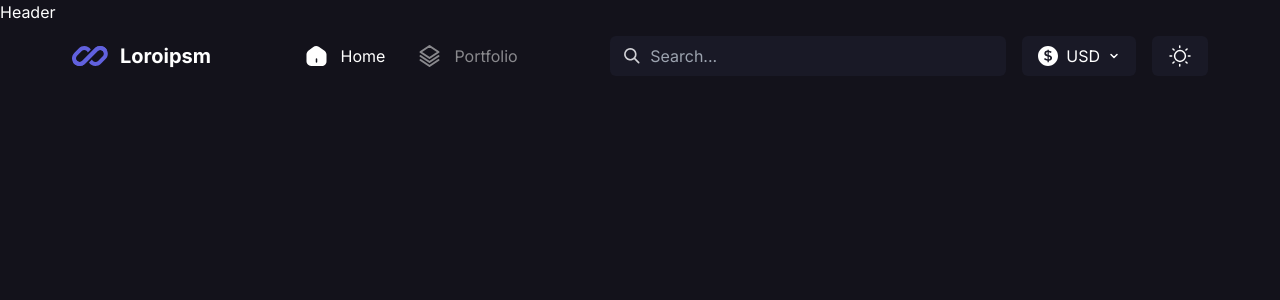
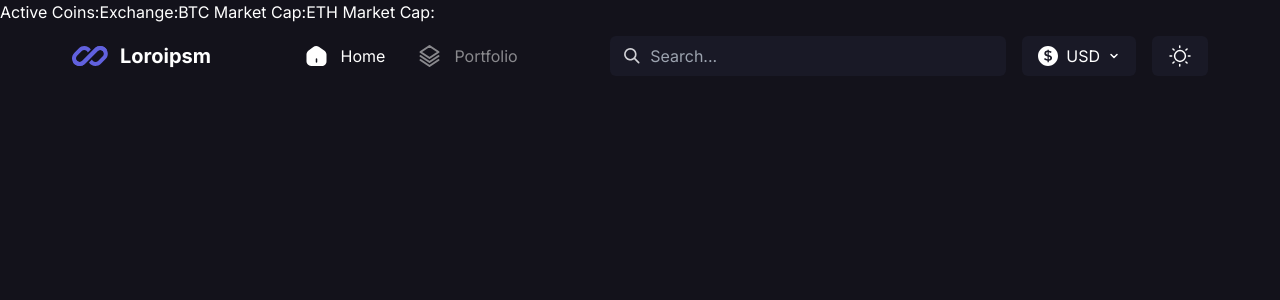
Before and after one commit to 10richard/crypto-app, a Next.js app: page / in a window 1280 px wide. Shown: the top 300 px of the page. Built offline with nearby package versions, Linux system fonts and the light colour scheme; no server answers.

Commit message:
fetch data for header from coingecko

```diff
--- a/app/api/fetchTest.ts
+++ /dev/null
@@ -1 +0,0 @@
-export async function fetchTest() {}
--- /dev/null
+++ b/app/api/getHeaderInfo.ts
@@ -0,0 +1,5 @@
+export async function getHeaderInfo() {
+  const data = await fetch("https://api.coingecko.com/api/v3/global");
+  const json = await data.json();
+  return json.data;
+}
--- a/app/components/Header.tsx
+++ b/app/components/Header.tsx
@@ -1,6 +1,41 @@
+"use client";
+
+import { useEffect, useState } from "react";
+import { getHeaderInfo } from "../api/getHeaderInfo";
+
 const Header = () => {
   //Display Amount of coins, exchange, volume, etc. - will have to fetch data from coingecko
-  return <header>Header</header>;
+  const [activeCoins, setActiveCoins] = useState("");
+  const [totalMarkets, setTotalMarkets] = useState("");
+  // const [totalMarketCap, setTotalMarketCap] = useState("");
+  // const [totalVolume, setTotalVolume] = useState("");
+  const [btcMarketCapPercent, setBtcMarketCapPercent] = useState("");
+  const [ethMarketCapPercent, setEthMarketCapPercent] = useState("");
+
+  useEffect(() => {
+    const fetchData = async () => {
+      const data = await getHeaderInfo();
+      setActiveCoins(data.active_cryptocurrencies);
+      setTotalMarkets(data.markets);
+      // setTotalMarketCap(data.total_market_cap);
+      // setTotalVolume(data.total_volume);
+      setBtcMarketCapPercent(data.market_cap_percentage.btc);
+      setEthMarketCapPercent(data.market_cap_percentage.eth);
+    };
+
+    fetchData();
+  }, []);
+
+  return (
+    <header className="flex">
+      <div>Active Coins: {activeCoins}</div>
+      <div>Exchange: {totalMarkets}</div>
+      {/* <div>Market Cap: {totalMarketCap}</div> */}
+      {/* <div>Volume: {totalVolume}</div> */}
+      <div>BTC Market Cap: {btcMarketCapPercent}</div>
+      <div>ETH Market Cap: {ethMarketCapPercent}</div>
+    </header>
+  );
 };
 
 export default Header;
```
